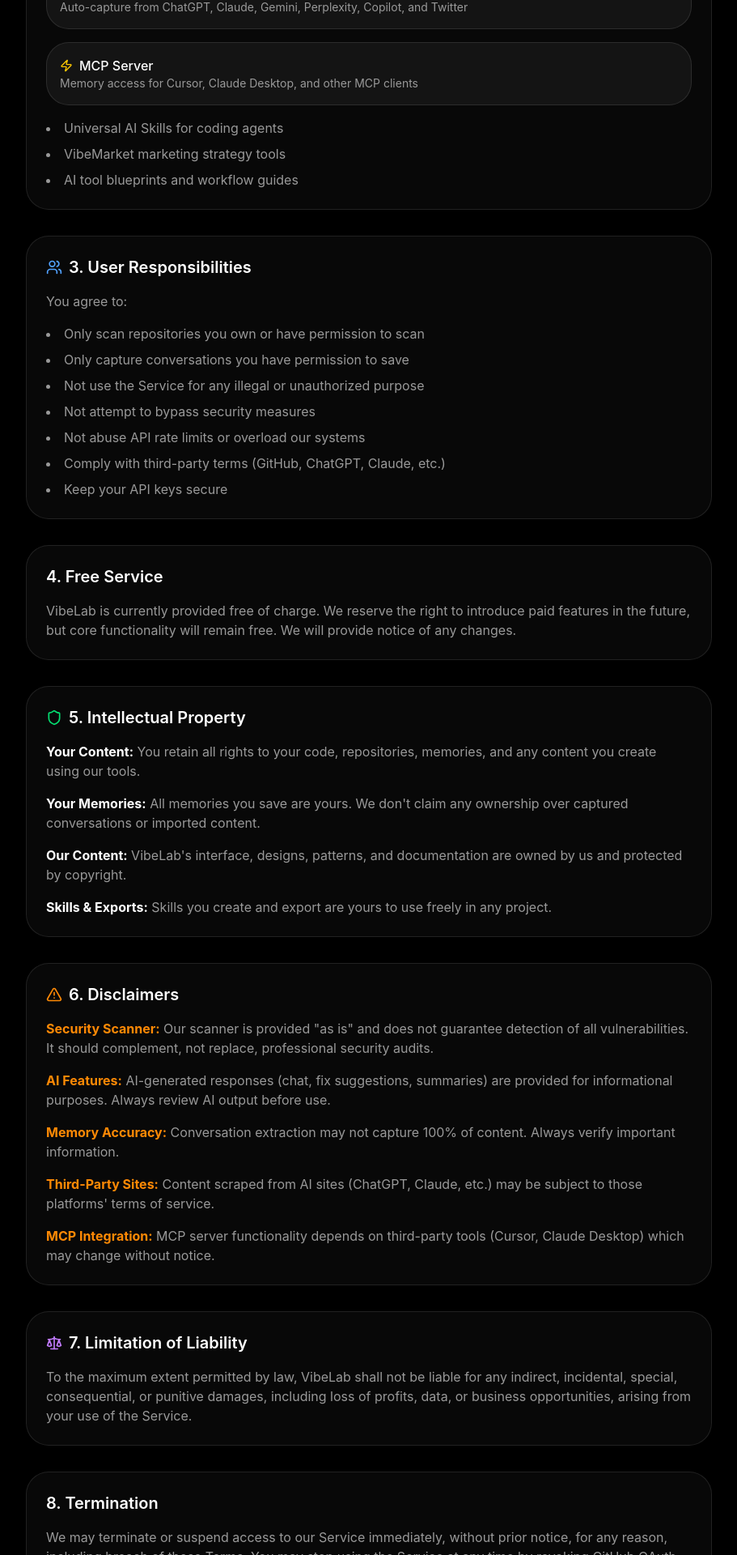
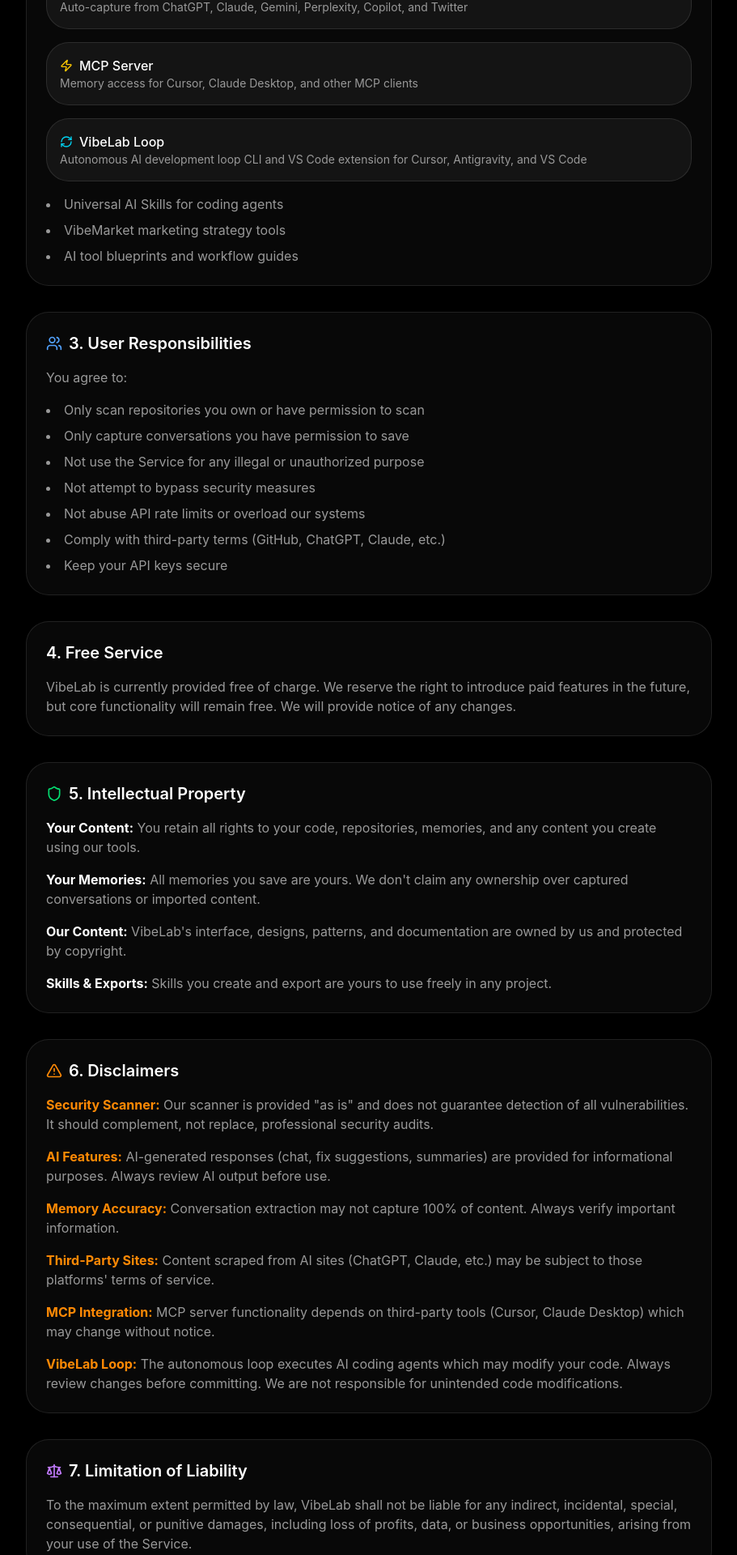
Before and after one commit to PromiseGameFi/vibeLab, a Next.js app: page /terms in a window 1280 px wide. Shown: the part 774-2694 px from the top of the page at 81% size, without its empty margins (184-1095 px from the left). Built offline with nearby package versions, Linux system fonts and the light colour scheme.

Commit message:
Update page.tsx

```diff
--- a/src/app/terms/page.tsx
+++ b/src/app/terms/page.tsx
@@ -1,5 +1,5 @@
 import Link from "next/link";
-import { ArrowLeft, FileText, AlertTriangle, Shield, Scale, Users, Brain, Chrome, Zap } from "lucide-react";
+import { ArrowLeft, FileText, AlertTriangle, Shield, Scale, Users, Brain, Chrome, Zap, RefreshCw } from "lucide-react";
 
 export const metadata = {
     title: "Terms of Service | VibeLab",
@@ -76,6 +76,15 @@
                             </h3>
                             <p className="text-sm text-[var(--foreground-secondary)]">
                                 Memory access for Cursor, Claude Desktop, and other MCP clients
+                            </p>
+                        </div>
+                        <div className="p-4 rounded-lg bg-white/5 border border-[var(--border)]">
+                            <h3 className="font-medium text-white flex items-center gap-2">
+                                <RefreshCw className="w-4 h-4 text-cyan-400" />
+                                VibeLab Loop
+                            </h3>
+                            <p className="text-sm text-[var(--foreground-secondary)]">
+                                Autonomous AI development loop CLI and VS Code extension for Cursor, Antigravity, and VS Code
                             </p>
                         </div>
                         <ul className="list-disc list-inside space-y-2 text-[var(--foreground-secondary)]">
@@ -166,6 +175,11 @@
                             <strong className="text-orange-400">MCP Integration:</strong> MCP server functionality depends on third-party tools
                             (Cursor, Claude Desktop) which may change without notice.
                         </p>
+                        <p>
+                            <strong className="text-orange-400">VibeLab Loop:</strong> The autonomous loop executes AI coding agents
+                            which may modify your code. Always review changes before committing. We are not responsible for
+                            unintended code modifications.
+                        </p>
                     </div>
                 </section>
 
```
